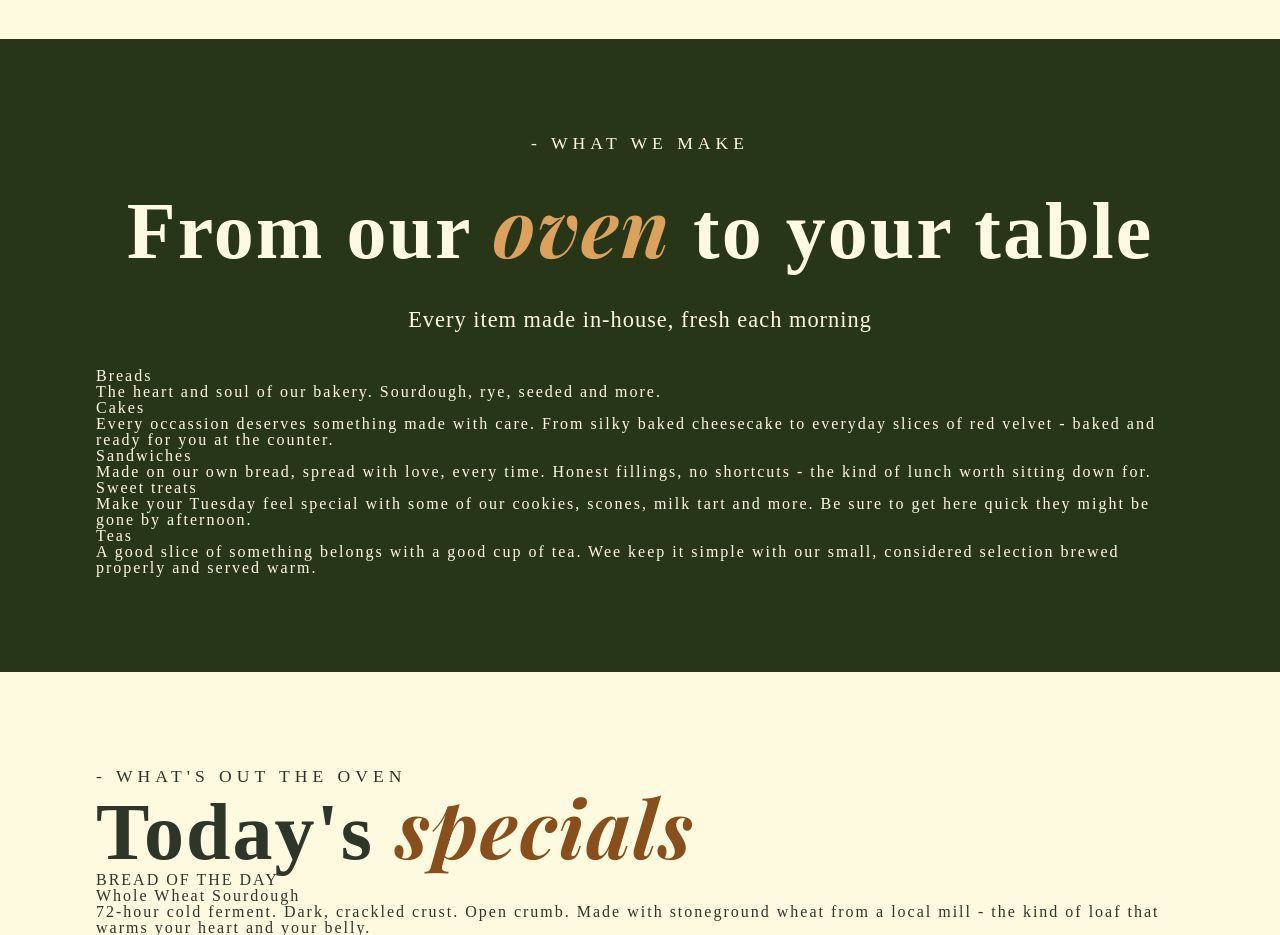
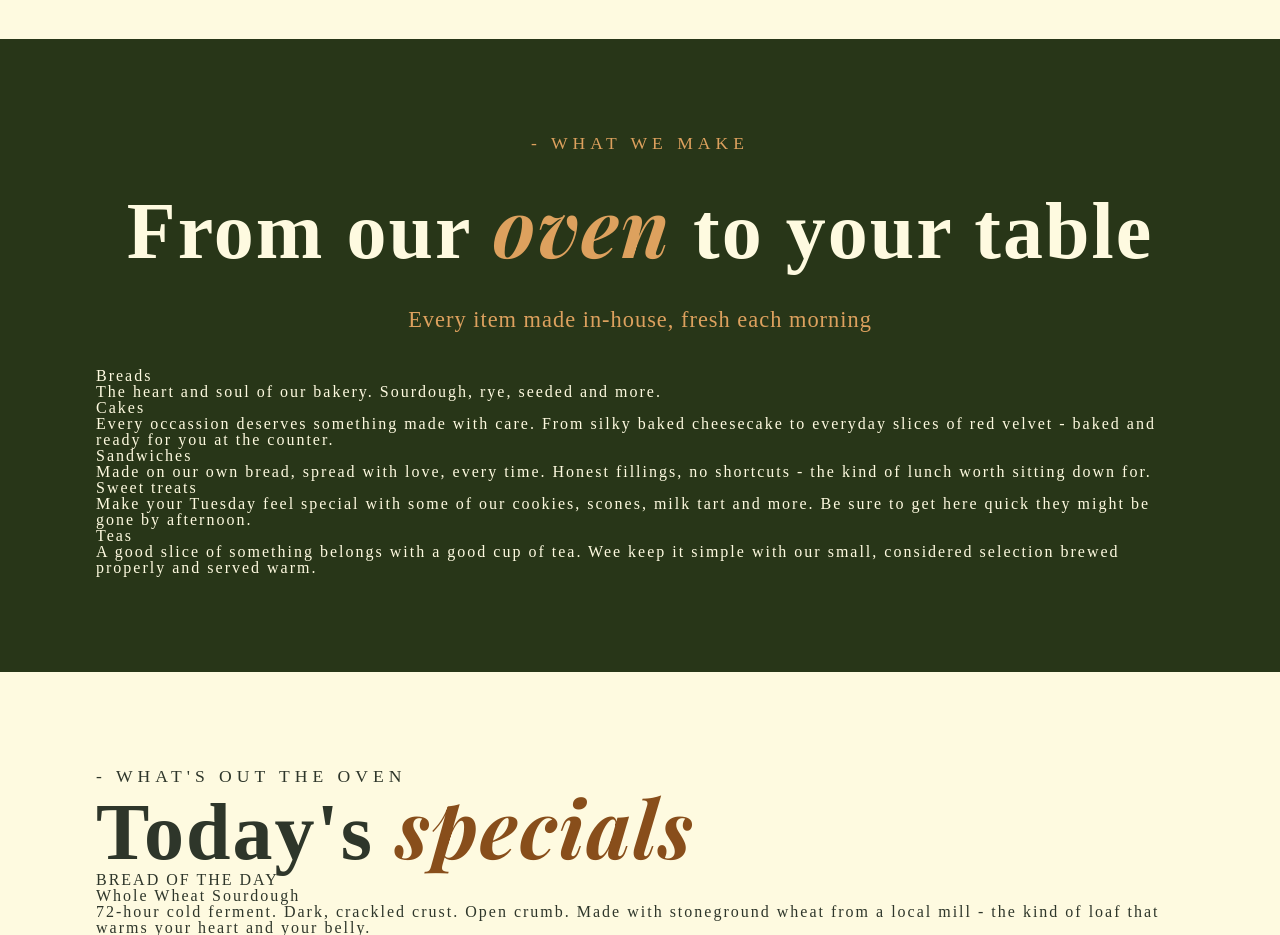
Before and after one commit to Chief-99/restaurant-page, a website built with webpack: page src/template.html in a window 1280 px wide. Shown: the part 2220-3155 px from the top of the page. Built offline with nearby package versions, Linux system fonts and the light colour scheme.

Commit message:
style:Change colour of pretitle and offering description

```diff
--- a/src/styles.css
+++ b/src/styles.css
@@ -306,3 +306,8 @@ section {
     gap: var(--spacing-400);
     align-items: center;
 }
+
+.offering-content .pretitle,
+.offering-description {
+    color: var(--sunlit-clay);
+}
```
